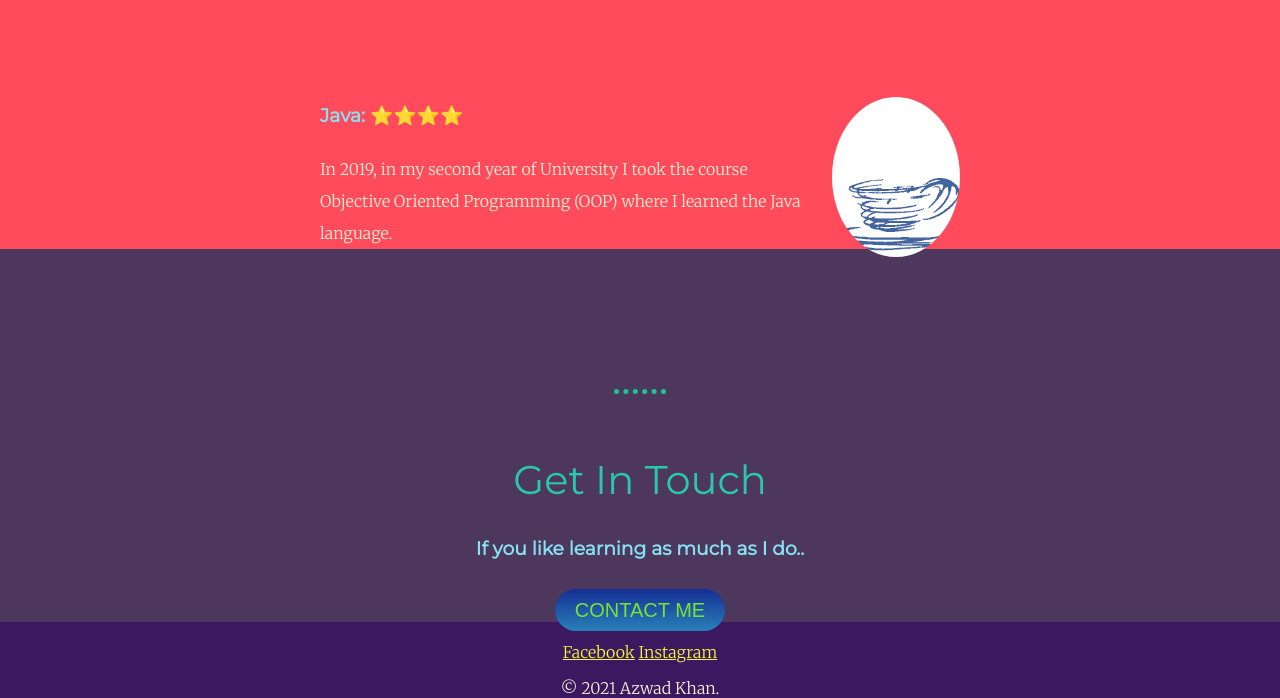
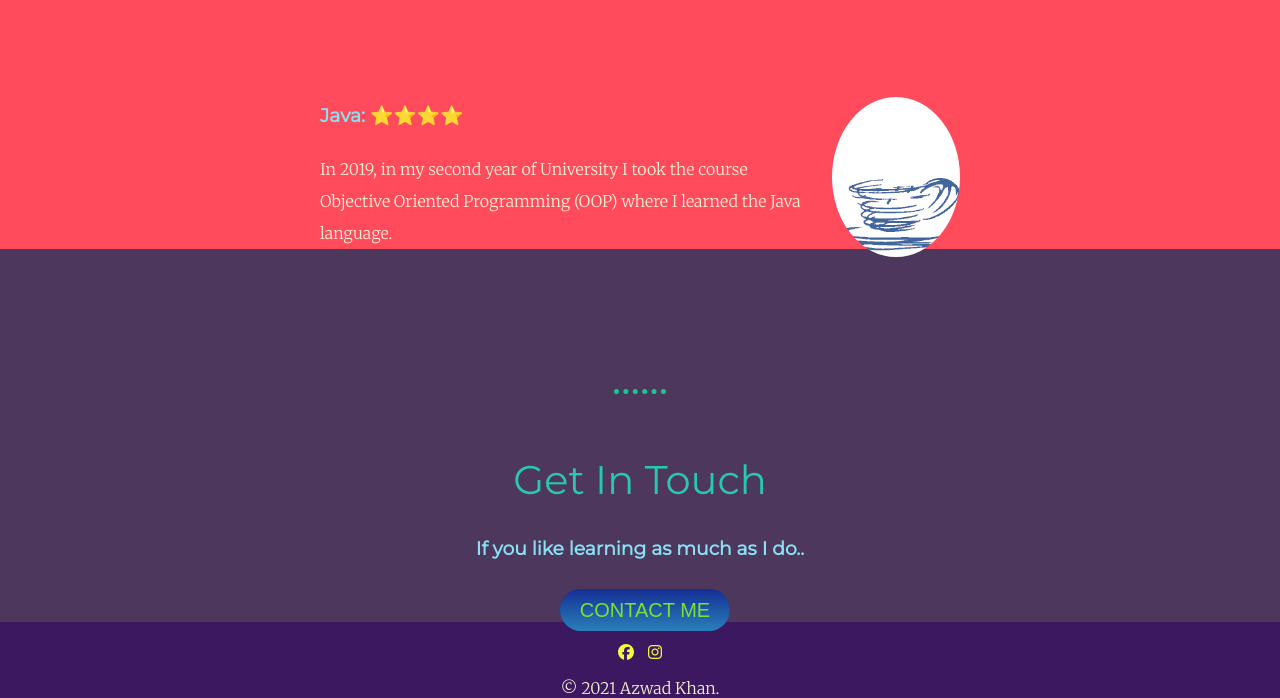
Before and after one commit to AzwadK/cv, a plain HTML site: page index.html in a window 1280 px wide. Shown: the part 1310-2008 px from the top of the page. Drawn offline with Linux system fonts and the light colour scheme.

Commit message:
microscopic changes

```diff
--- a/CSS/styles.css
+++ b/CSS/styles.css
@@ -52,6 +52,7 @@
 /**********************************************/
 a{
   color: #F1FA3C;
+  margin-left: 10px;
 }
 head {
   font-family: 'Montserrat', sans-serif;
--- a/index.html
+++ b/index.html
@@ -7,6 +7,7 @@
   <link rel="stylesheet" href="CSS/styles.css">
   <link rel="icon" href="Images/favicon.ico">
   <link href="https://fonts.googleapis.com/css2?family=Merriweather:wght@300&family=Montserrat&family=Sacramento&display=swap" rel="stylesheet">
+    <script src="https://kit.fontawesome.com/04da208ec7.js" crossorigin="anonymous"></script>
 </head>
 
 <body>
@@ -53,8 +54,8 @@
 
   </div>
   <div class="bottom-container">
-    <a class="footer-link" href="https://www.facebook.com/">Facebook</a>
-    <a class="footer-link" href="https://www.instagram.com/">Instagram</a>
+    <a class="footer-link" href="https://www.facebook.com/"><i class="fab fa-facebook"></i></a>
+    <a class="footer-link" href="https://www.instagram.com/"><i class="fab fa-instagram"></i></a>
     <a class="footer-link" href="#"></a>
     <p class="p1" >© 2021 Azwad Khan.</p>
   </div>
```
Also changed, not shown: Contact.html (+14 -5 lines).
